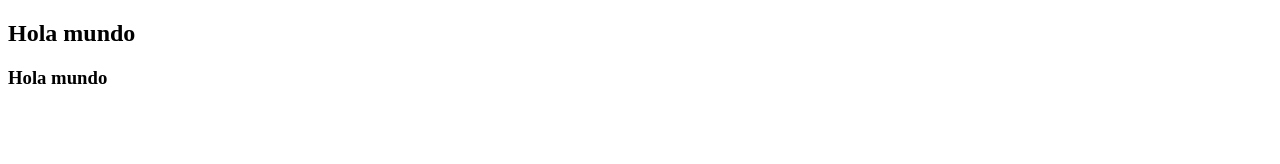
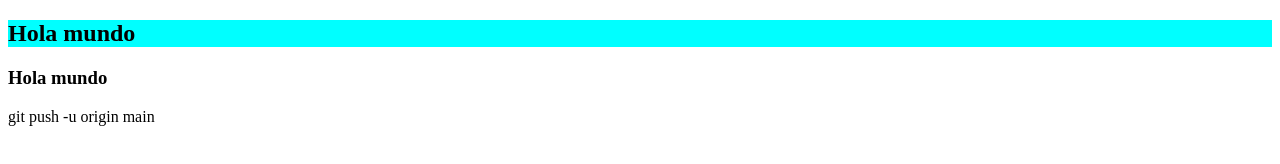
Before and after one commit to ismael-gomez/lost-pets, a plain HTML site: page index.html in a window 1280 px wide. Drawn offline with Linux system fonts and the light colour scheme.

Commit message:
integrando el css

```diff
--- /dev/null
+++ b/Styles.css
@@ -0,0 +1,3 @@
+.h2{
+    background-color: aqua;
+}
--- a/index.html
+++ b/index.html
@@ -5,9 +5,11 @@
     <meta http-equiv="X-UA-Compatible" content="IE=edge">
     <meta name="viewport" content="width=device-width, initial-scale=1.0">
     <title>lost pets</title>
+    <link rel="stylesheet" href="./Styles.css">
 </head>
 <body>
-    <h2>Hola mundo</h2>
+    <h2 class="h2">Hola mundo</h2>
     <h3>Hola mundo</h3>
+    <p>git push -u origin main</p>
 </body>
 </html>
```
